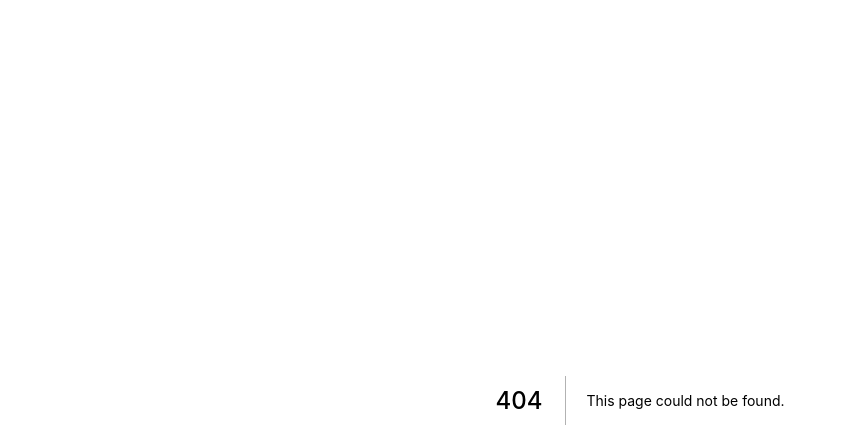
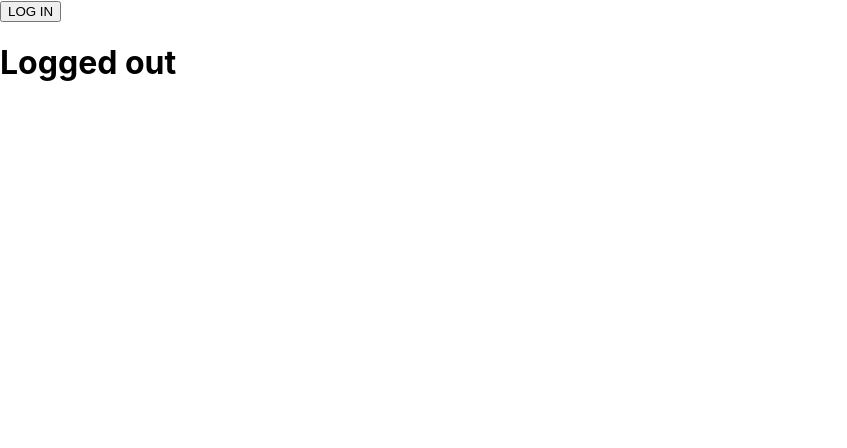
Before and after one commit to shareena-begum/react-props, a Next.js app: page /conditionalrendprac in a window 1280 px wide. Before the commit this address had no page. Shown: the top 448 px of the page, without its empty margins (0-847 px from the left). Built offline with nearby package versions, Linux system fonts and the light colour scheme.

Commit message:
truthy : falsy

```diff
--- /dev/null
+++ b/pages/conditionalrendprac.js
@@ -0,0 +1,49 @@
+import React from 'react'
+
+/*
+Challenge:
+
+Given a stateless functional component:
+1. Follow the steps necessary to add state to it,
+    // class-based component
+    // constructor method
+2. Have state keep track of whether the user is logged in or not
+    // isLoggedIn: Boolean (true or false)
+3. Add a button that logs the user in/out
+    // event listener (onClick)
+    a. extra challenge - make the button display "log in" if they're not logged in and "log out" if they are
+        // Conditional Rendering
+4. Display text that says "Logged in" if the user is logged in, or "Logged out" if they're not.
+    // Conditional Rendering
+*/
+
+class conditionalrendprac extends React.Component {
+    constructor(){
+        super()
+        this.state = {
+            isLoggedIn: false
+        }
+        this.handleClick = this.handleClick.bind(this)
+    }
+
+    handleClick(){
+      this.setState(prevState => {
+          return {
+              isLoggedIn: !prevState.isLoggedIn
+          }
+      })
+    }
+
+    render() {
+        let buttonText = this.state.isLoggedIn ? "LOG OUT" : "LOG IN"
+        let displayText = this.state.isLoggedIn ? "Logged in" : "Logged out"
+        return (
+            <div>
+                <button onClick={this.handleClick}>{buttonText}</button>
+                <h1>{displayText}</h1>
+            </div>
+        )
+    }
+}
+
+export default conditionalrendprac
```
